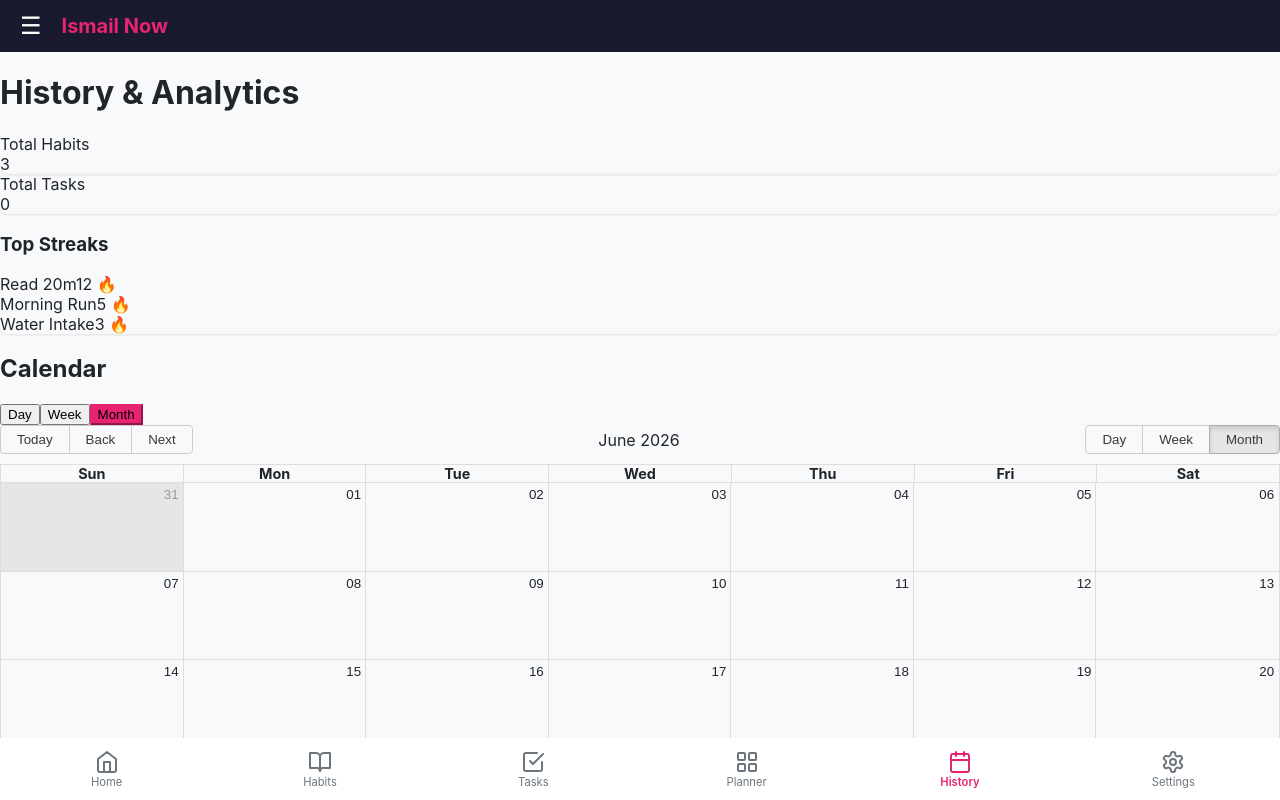
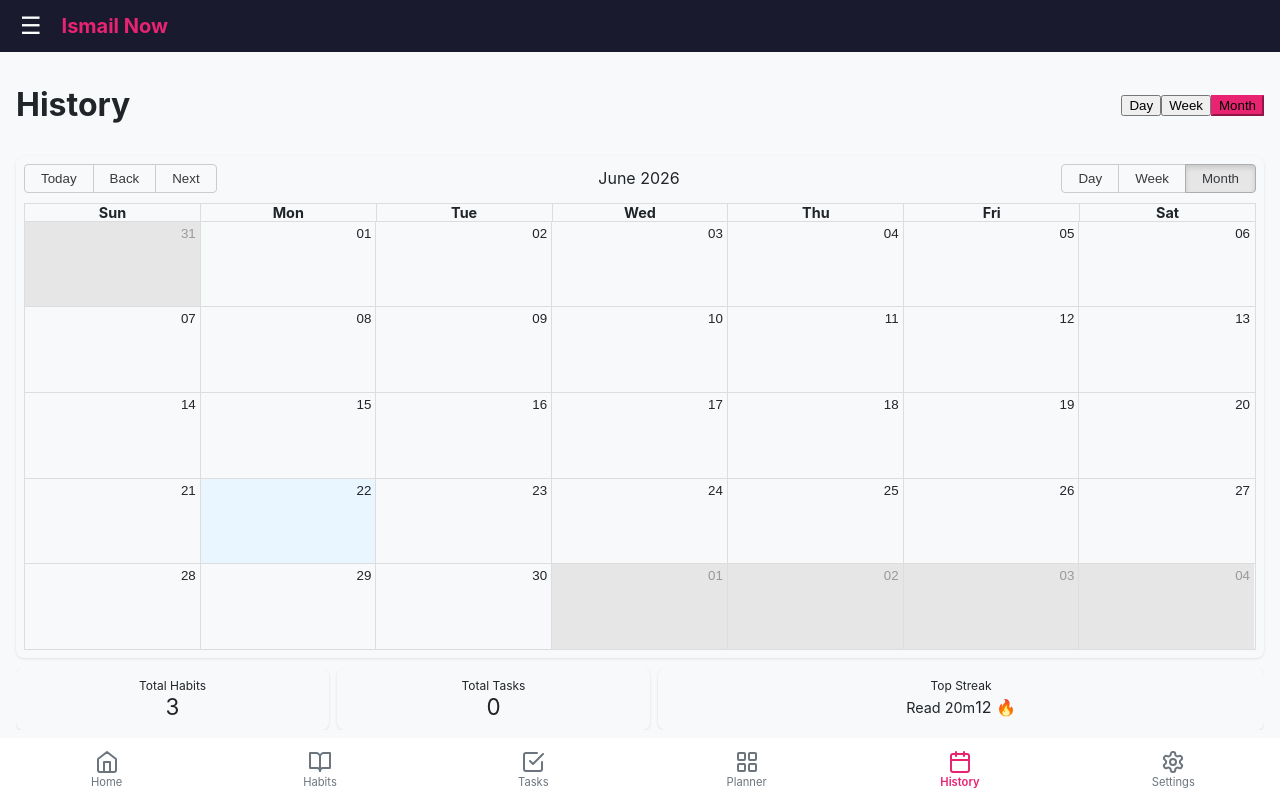
Before and after one commit to goisemail/IsmailNow, a React (Vite) app in the folder web/: page /history in a window 1280 px wide. Built offline with nearby package versions, Linux system fonts and the light colour scheme.

Commit message:
fix(web): make Planner and History fill screen without scroll; calendar first in History

```diff
--- /dev/null
+++ b/web/src/pages/History.css
@@ -0,0 +1,59 @@
+.history-page {
+  height: 100%;
+  display: flex;
+  flex-direction: column;
+  overflow: hidden;
+  padding: 12px 16px 8px;
+}
+
+.history-header {
+  flex-shrink: 0;
+  display: flex;
+  justify-content: space-between;
+  align-items: center;
+  margin-bottom: 10px;
+}
+
+.history-calendar-wrap {
+  flex: 1;
+  min-height: 0;
+  display: flex;
+  flex-direction: column;
+  margin-bottom: 10px;
+}
+
+.history-calendar-wrap .card {
+  flex: 1;
+  min-height: 0;
+  display: flex;
+  flex-direction: column;
+  padding: 8px;
+}
+
+.history-calendar-wrap .rbc-calendar {
+  flex: 1;
+  min-height: 0;
+}
+
+.history-stats {
+  flex-shrink: 0;
+  display: flex;
+  gap: 8px;
+  overflow: hidden;
+}
+
+.history-stats .card {
+  flex: 1;
+  padding: 10px;
+  text-align: center;
+  min-width: 0;
+}
+
+.history-stats .h2 {
+  font-size: 1.4rem;
+  margin: 0;
+}
+
+.history-stats .text-muted {
+  font-size: 0.75rem;
+}
--- a/web/src/pages/History.tsx
+++ b/web/src/pages/History.tsx
@@ -8,6 +8,7 @@ import startOfWeek from 'date-fns/startOfWeek'
 import getDay from 'date-fns/getDay'
 import { enUS } from 'date-fns/locale'
 import 'react-big-calendar/lib/css/react-big-calendar.css'
+import './History.css'
 
 const locales = { 'en-US': enUS }
 const localizer = dateFnsLocalizer({ format, parse, startOfWeek, getDay, locales })
@@ -30,40 +31,10 @@ export default function History() {
   )
 
   return (
-    <div className="container py-4">
-      <h1 className="h3 mb-4">History & Analytics</h1>
-
-      <div className="row g-3 mb-4">
-        <div className="col-md-6">
-          <div className="card p-4 text-center">
-            <div className="text-muted small mb-2">Total Habits</div>
-            <div className="h2">{habits.length}</div>
-          </div>
-        </div>
-        <div className="col-md-6">
-          <div className="card p-4 text-center">
-            <div className="text-muted small mb-2">Total Tasks</div>
-            <div className="h2">{tasks.length}</div>
-          </div>
-        </div>
-      </div>
-
-      <div className="card p-4 mb-4">
-        <h3 className="h5 mb-3">Top Streaks</h3>
-        {habits
-          .sort((a, b) => b.streak - a.streak)
-          .slice(0, 5)
-          .map((habit) => (
-            <div key={habit.id} className="d-flex justify-content-between mb-3 pb-3 border-bottom">
-              <span>{habit.name}</span>
-              <span className="badge bg-primary">{habit.streak} 🔥</span>
-            </div>
-          ))}
-      </div>
-
-      <div className="mb-4">
-        <div className="d-flex justify-content-between align-items-center mb-2">
-          <h2 className="h5 mb-0">Calendar</h2>
+    <div className="history-page">
+      {/* Header: title + view toggle */}
+      <div className="history-header">
+        <h1 className="h3 mb-0">History</h1>
         <div className="btn-group" role="group" aria-label="Calendar view">
           <button
             type="button"
@@ -89,13 +60,15 @@ export default function History() {
         </div>
       </div>
 
-        <div className="card p-3">
+      {/* Calendar fills remaining space */}
+      <div className="history-calendar-wrap">
+        <div className="card">
           <BigCalendar
             localizer={localizer}
             events={calendarEvents}
             startAccessor="start"
             endAccessor="end"
-            style={{ height: 500 }}
+            style={{ height: '100%' }}
             views={['day', 'week', 'month']}
             defaultView={calendarMode}
             view={calendarMode}
@@ -104,9 +77,28 @@ export default function History() {
         </div>
       </div>
 
-      <p className="text-muted mt-4 text-center">
-        📊 Detailed analytics coming soon...
-      </p>
+      {/* Stats row at bottom */}
+      <div className="history-stats">
+        <div className="card">
+          <div className="text-muted">Total Habits</div>
+          <div className="h2">{habits.length}</div>
+        </div>
+        <div className="card">
+          <div className="text-muted">Total Tasks</div>
+          <div className="h2">{tasks.length}</div>
+        </div>
+        <div className="card" style={{ flex: 2 }}>
+          <div className="text-muted" style={{ fontSize: '0.75rem', marginBottom: 4 }}>Top Streak</div>
+          {habits.length > 0 ? (
+            <div className="d-flex align-items-center gap-2">
+              <span style={{ fontSize: '0.9rem' }}>{habits.sort((a, b) => b.streak - a.streak)[0].name}</span>
+              <span className="badge bg-primary">{habits[0].streak} 🔥</span>
+            </div>
+          ) : (
+            <span className="text-muted" style={{ fontSize: '0.85rem' }}>No habits yet</span>
+          )}
+        </div>
+      </div>
     </div>
   )
 }
--- /dev/null
+++ b/web/src/pages/Planner.css
@@ -0,0 +1,35 @@
+.planner-page {
+  height: 100%;
+  display: flex;
+  flex-direction: column;
+  overflow: hidden;
+  padding: 12px 16px 8px;
+}
+
+.planner-header {
+  flex-shrink: 0;
+  display: flex;
+  justify-content: space-between;
+  align-items: center;
+  margin-bottom: 10px;
+}
+
+.planner-calendar-wrap {
+  flex: 1;
+  min-height: 0;
+  display: flex;
+  flex-direction: column;
+}
+
+.planner-calendar-wrap .card {
+  flex: 1;
+  min-height: 0;
+  display: flex;
+  flex-direction: column;
+  padding: 8px;
+}
+
+.planner-calendar-wrap .rbc-calendar {
+  flex: 1;
+  min-height: 0;
+}
--- a/web/src/pages/Planner.tsx
+++ b/web/src/pages/Planner.tsx
@@ -7,6 +7,7 @@ import startOfWeek from 'date-fns/startOfWeek'
 import getDay from 'date-fns/getDay'
 import { enUS } from 'date-fns/locale'
 import 'react-big-calendar/lib/css/react-big-calendar.css'
+import './Planner.css'
 
 const locales = { 'en-US': enUS }
 const localizer = dateFnsLocalizer({ format, parse, startOfWeek, getDay, locales })
@@ -28,8 +29,8 @@ export default function Planner() {
   )
 
   return (
-    <div className="container py-4">
-      <div className="d-flex justify-content-between align-items-center mb-4">
+    <div className="planner-page">
+      <div className="planner-header">
         <h1 className="h3 mb-0">Planner</h1>
         <div className="btn-group" role="group" aria-label="Planner view">
           <button
@@ -59,13 +60,14 @@ export default function Planner() {
         </div>
       </div>
 
-      <div className="card p-3">
+      <div className="planner-calendar-wrap">
+        <div className="card">
           <BigCalendar
             localizer={localizer}
             events={plannerEvents}
             startAccessor="start"
             endAccessor="end"
-          style={{ height: 500 }}
+            style={{ height: '100%' }}
             views={['day', 'week', 'month']}
             defaultView={plannerMode}
             view={plannerMode}
@@ -73,5 +75,6 @@ export default function Planner() {
           />
         </div>
       </div>
+    </div>
   )
 }
```
Lines whose indentation alone changed are shown as unchanged.
